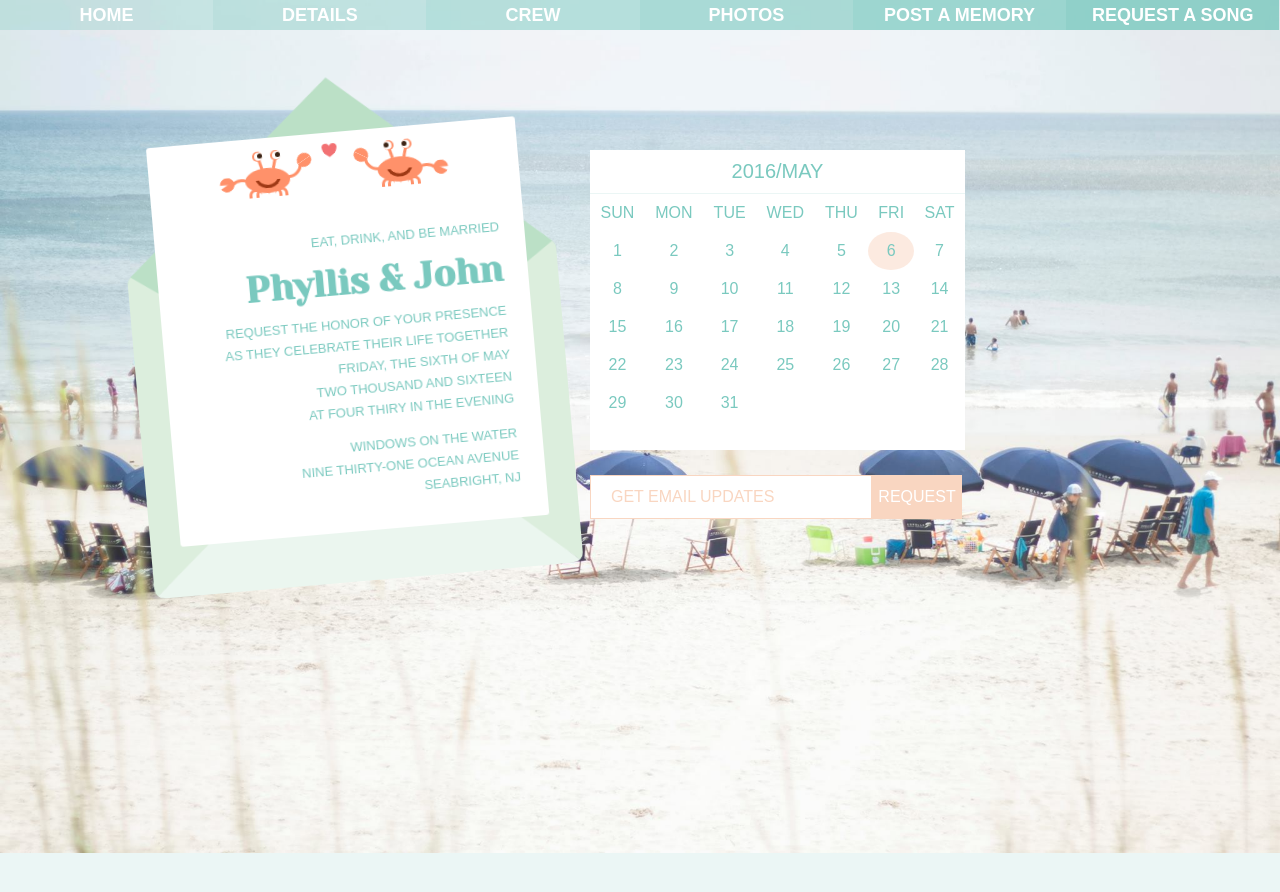
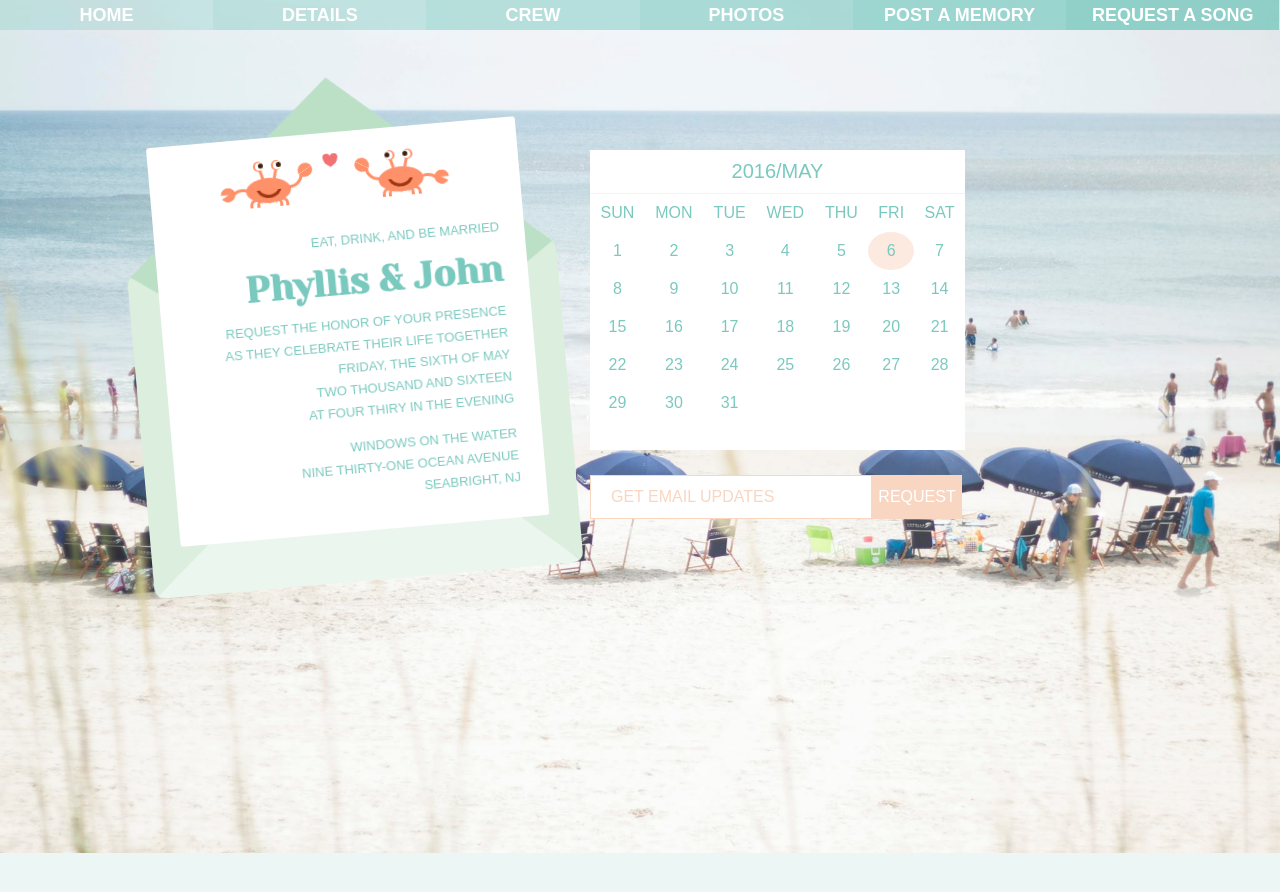
Before and after one commit to phyllisandjohn/phyllisandjohn.github.io, a Jekyll site: the page details/index.html, which Jekyll copies as it is, in a window 1280 px wide. Shown: the top 892 px of the page. Built offline with Jekyll 4.4.1, drawn with Linux system fonts in a browser that asks for light colours.

Commit message:
Update index.html

```diff
--- a/details/index.html
+++ b/details/index.html
@@ -100,6 +100,14 @@ td {
 
 .message {
 	margin-top: 75px;
+}
+
+.crab-right, .crab-left {
+	margin-top: 10px;
+}
+
+.heart-wrapper {
+	margin-top: 10px;
 }
 
 </style>
```
